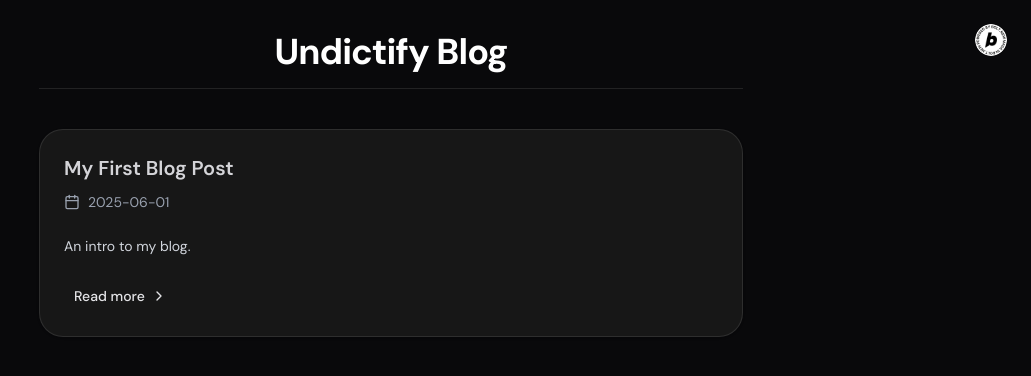
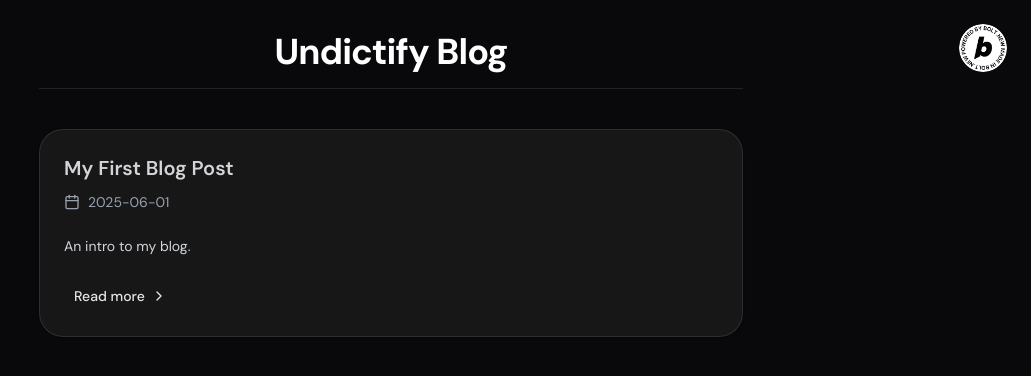
Before and after one commit to loeclos/undictify, a Next.js app: page /blog in a window 1280 px wide. Shown: the top 376 px of the page, without its empty margins (249-1280 px from the left). Built offline with nearby package versions, Linux system fonts and the light colour scheme.

Commit message:
Make Bolt logo bigger on blog pages

```diff
--- a/src/app/blog/[slug]/page.tsx
+++ b/src/app/blog/[slug]/page.tsx
@@ -41,8 +41,8 @@ export default async function BlogPostPage({ params }: Props) {
           <Image
             src="/white_circle_360x360.png"
             alt="Powered by Bolt"
-            width={32}
-            height={32}
+            width={48}
+            height={48}
             className="rounded-full"
           />
         </Link>
--- a/src/app/blog/page.tsx
+++ b/src/app/blog/page.tsx
@@ -24,8 +24,8 @@ export default function BlogIndexPage() {
           <Image
             src="/white_circle_360x360.png"
             alt="Powered by Bolt"
-            width={32}
-            height={32}
+            width={48}
+            height={48}
             className="rounded-full"
           />
         </Link>
```
